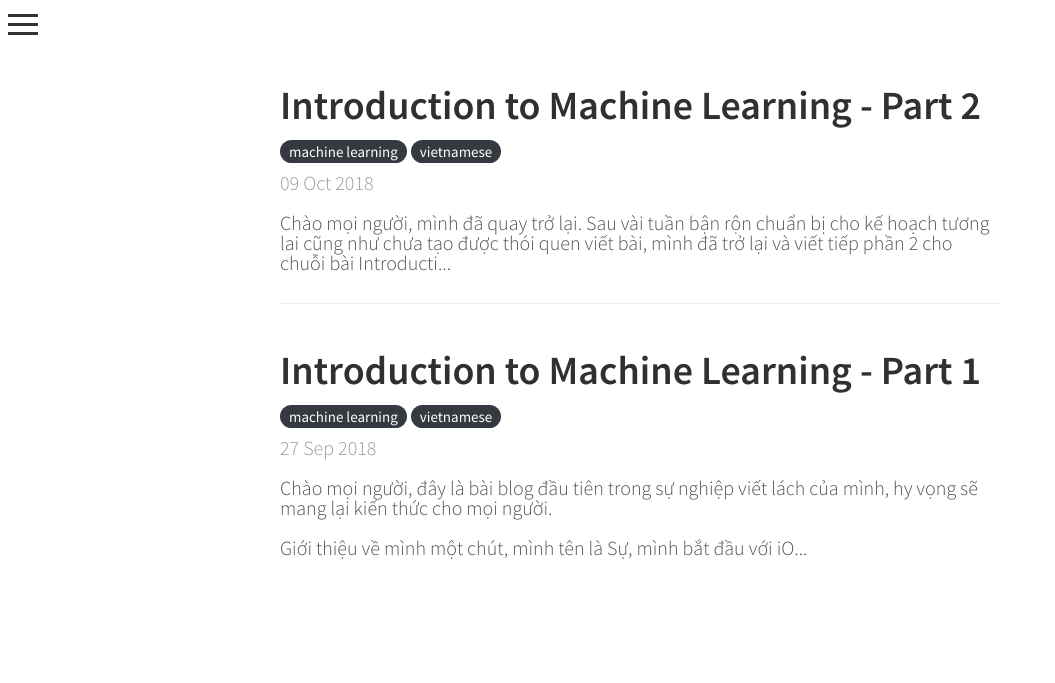
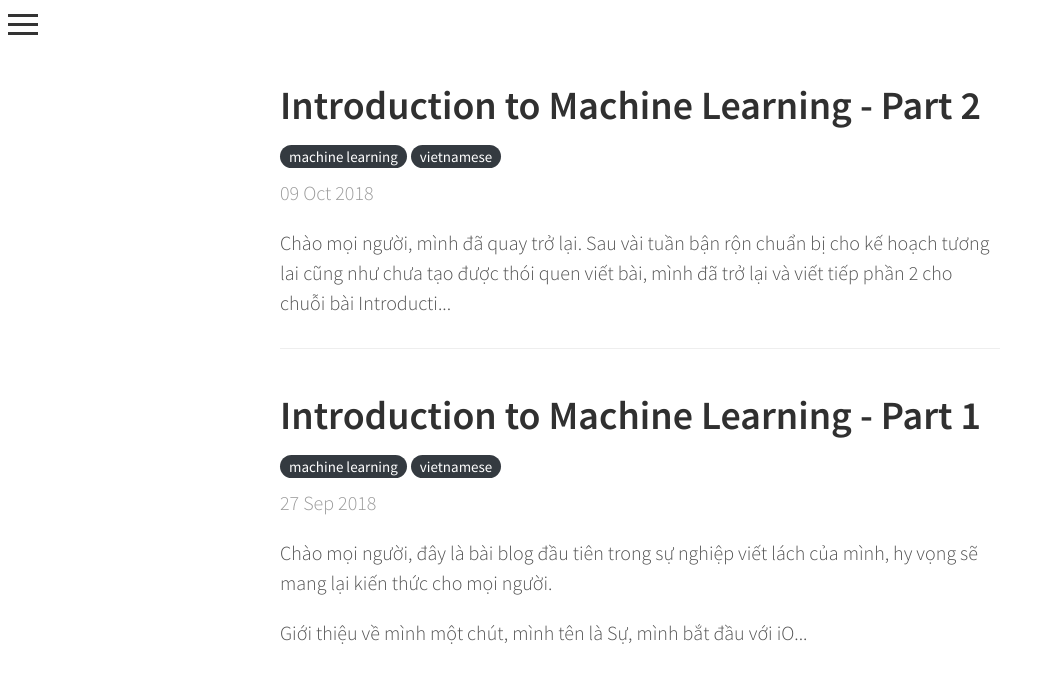
Before and after one commit to mlsuho/mlsuho.github.io, a Jekyll site: the page built from index.html, in a window 1280 px wide. Shown: the top 683 px of the page, without its empty margins (0-1055 px from the left). Built offline with Jekyll 4.4.1, drawn with Linux system fonts in a browser that asks for light colours; nearby versions of some CDN libraries; the list of posts is cut into pages by our own code; comment, search, counter and statistics services are not loaded.

Commit message:
change link

```diff
--- a/_includes/head.html
+++ b/_includes/head.html
@@ -15,15 +15,14 @@
   </title>
 
   <!-- CSS -->
-  <link rel="stylesheet" href="{{ site.url }}/public/css/reset.css">
-  <link rel="stylesheet" href="https://use.fontawesome.com/releases/v5.3.1/css/all.css">
-  <link rel="stylesheet" href="https://fonts.googleapis.com/css?family=Source+Sans+Pro:200,200italic,300,400,400italic,600">
-  <link rel="stylesheet" href="https://fonts.googleapis.com/css?family=Abril+Fatface">
   <link rel="stylesheet" href="{{ site.url }}/public/css/poole.css">
   <link rel="stylesheet" href="{{ site.url }}/public/css/syntax.css">
   <link rel="stylesheet" href="{{ site.url }}/public/css/hyde.css">
   <link rel="stylesheet" href="{{ site.url }}/public/css/custom.css">
   <link rel="stylesheet" href="{{ site.url }}/public/css/cv.css">
+  <link rel="stylesheet" href="https://fonts.googleapis.com/css?family=Source+Sans+Pro:200,200italic,300,400,400italic,600">
+  <link rel="stylesheet" href="https://fonts.googleapis.com/css?family=Abril+Fatface">
+  <link rel="stylesheet" href="https://use.fontawesome.com/releases/v5.3.1/css/all.css">
 
   <!-- Icons -->
   <link rel="apple-touch-icon-precomposed" sizes="144x144" href="{{ site.url }}/public/apple-touch-icon-144-precomposed.png">
```
